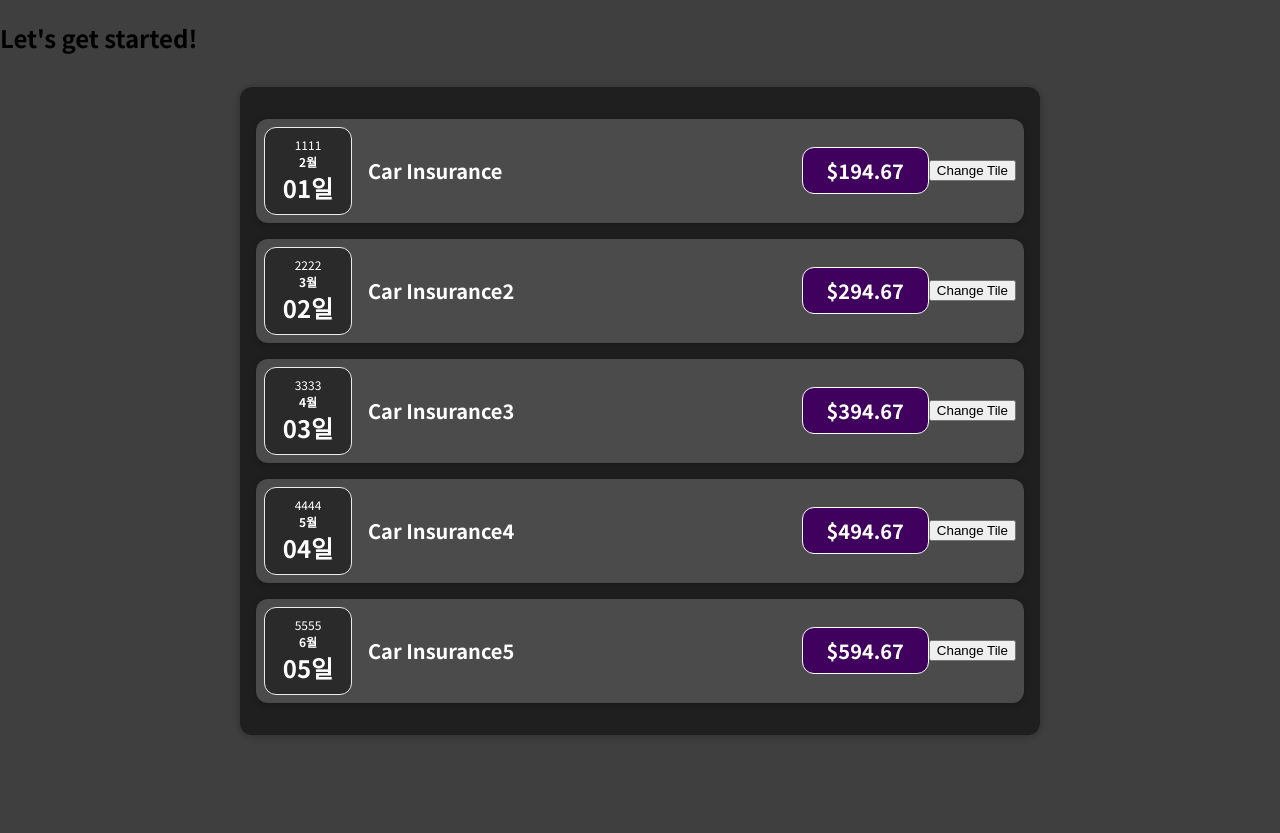
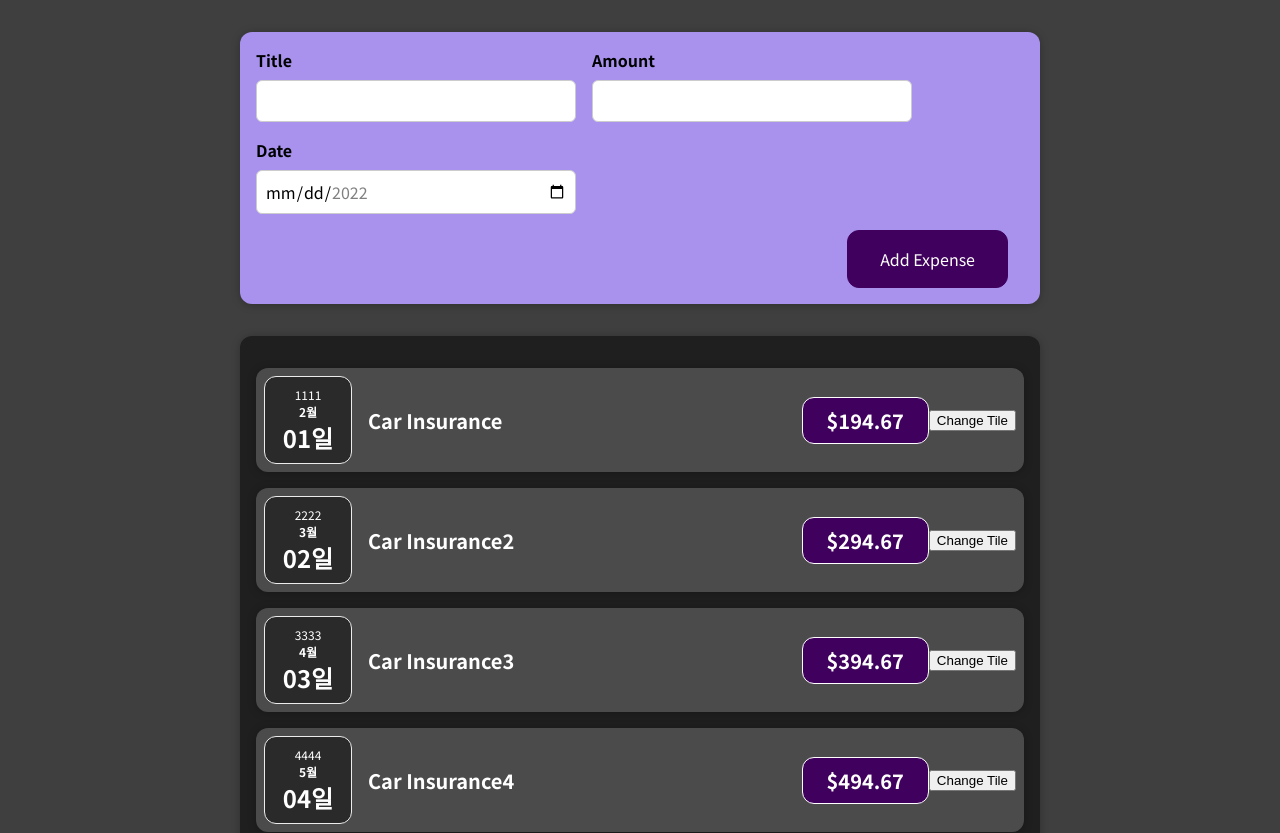
Before and after one commit to qpakr38/react-complete-guide, a React (Create React App) app: page / in a window 1280 px wide. Shown: the top 833 px of the page. Before the commit the page ends 800 px from the top, so only its background shows below. Built offline with nearby package versions, Linux system fonts and the light colour scheme.

Commit message:
FEAT : onChange EventHandler 구현

```diff
--- a/src/App.js
+++ b/src/App.js
@@ -1,5 +1,7 @@
 import Expenses from "./components/Expenses/Expenses";
 //import React from "react";
+
+import NewExpense from "./components/NewExpense/NewExpense";
 
 const App = () => {
     const expenses = [
@@ -42,8 +44,8 @@ const App = () => {
     // );
     return (
         <div>
-            <h2>Let's get started!</h2>
-            <Expenses items= {expenses}/>
+            <NewExpense/>
+            <Expenses items={expenses}/>
         </div>
     );
 }
--- /dev/null
+++ b/src/components/NewExpense/ExpenseForm.css
@@ -0,0 +1,26 @@
+.new-expense__controls {
+    display: flex;
+    flex-wrap: wrap;
+    gap: 1rem;
+    margin-bottom: 1rem;
+    text-align: left;
+}
+
+.new-expense__control label {
+    font-weight: bold;
+    margin-bottom: 0.5rem;
+    display: block;
+}
+
+.new-expense__control input {
+    font: inherit;
+    padding: 0.5rem;
+    border-radius: 6px;
+    border: 1px solid #ccc;
+    width: 20rem;
+    max-width: 100%;
+}
+
+.new-expense__actions {
+    text-align: right;
+}
--- /dev/null
+++ b/src/components/NewExpense/ExpenseForm.js
@@ -0,0 +1,34 @@
+import React from "react";
+
+import "./ExpenseForm.css";
+
+const ExpenseForm = () => {
+    const titleChangHandler = (event) => {
+        console.log("Title Changed!");
+        console.log(event.target.value);
+        alert(event.target.value);
+    }
+    return (
+        <form>
+            <div className="new-expense__controls">
+                <div className="new-expense__control">
+                    <label>Title</label>
+                    <input type='text' onChange={titleChangHandler}/>
+                </div>
+                <div className="new-expense__control">
+                    <label>Amount</label>
+                    <input type="number" min="0.01" step='0.01' onChange={titleChangHandler}/>
+                </div>
+                <div className="new-expense__control">
+                    <label>Date</label>
+                    <input type="date" min="2022-01-01" max='2022-12-31' onChange={titleChangHandler}/>
+                </div>
+            </div>
+            <div className='new-expense__actions'>
+                <button type='submit'>Add Expense</button>
+            </div>
+        </form>
+    );
+};
+
+export default ExpenseForm;
--- /dev/null
+++ b/src/components/NewExpense/NewExpense.css
@@ -0,0 +1,38 @@
+.new-expense {
+    background-color: #a892ee;
+    padding: 1rem;
+    margin: 2rem auto;
+    width: 50rem;
+    max-width: 95%;
+    border-radius: 12px;
+    text-align: center;
+    box-shadow: 0 1px 8px rgba(0, 0, 0, 0.25);
+}
+
+.new-expense button {
+    font: inherit;
+    cursor: pointer;
+    padding: 1rem 2rem;
+    border: 1px solid #40005d;
+    background-color: #40005d;
+    color: white;
+    border-radius: 12px;
+    margin-right: 1rem;
+}
+
+.new-expense button:hover,
+.new-expense button:active {
+    background-color: #510674;
+    border-color: #510674;
+}
+
+.new-expense button.alternative {
+    color: #220131;
+    border-color: transparent;
+    background-color: transparent;
+}
+
+.new-expense button.alternative:hover,
+.new-expense button.alternative:active {
+    background-color: #ddb3f8;
+}
--- /dev/null
+++ b/src/components/NewExpense/NewExpense.js
@@ -0,0 +1,14 @@
+import React from "react";
+
+import ExpenseForm from "./ExpenseForm";
+import './NewExpense.css';
+
+const NewExpense = () => {
+    return (
+        <div className="new-expense">
+            <ExpenseForm/>
+        </div>
+    );
+};
+
+export default NewExpense;
```
